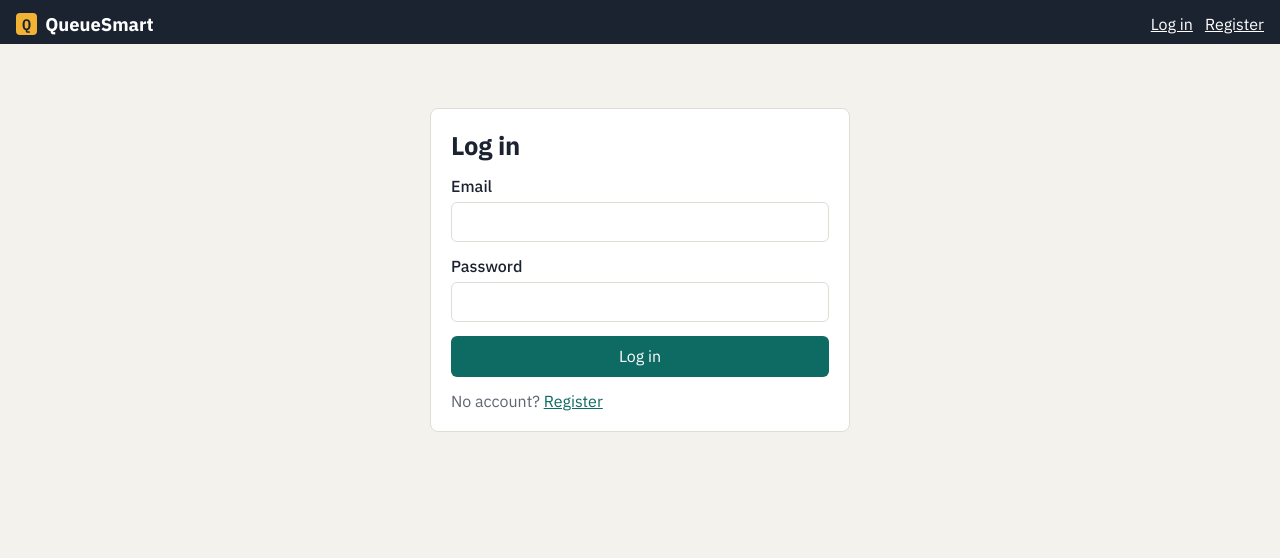
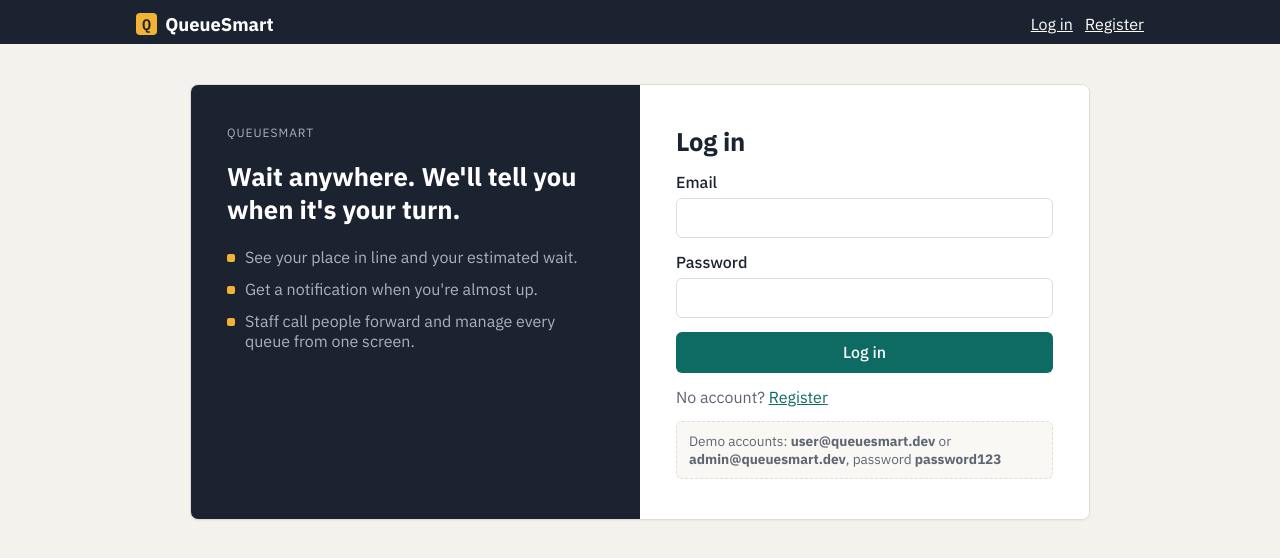
Before and after one commit to ninatra/COSC-4353, a React (Vite) app in the folder client/: page /login in a window 1280 px wide. Shown: the top 558 px of the page. Built offline with nearby package versions, Linux system fonts and the light colour scheme.

Commit message:
Polish UI layout, auth pages and tables
- Align header with page content
- Two-panel login and registration with demo account hint
- Styled table headers, row hover, no-wrap cells on phones
- Simpler admin row actions and a clearer queue management header
- Consistent spacing, subtle card depth

```diff
--- /dev/null
+++ b/client/src/components/AuthLayout.jsx
@@ -0,0 +1,23 @@
+const POINTS = [
+  'See your place in line and your estimated wait.',
+  "Get a notification when you're almost up.",
+  'Staff call people forward and manage every queue from one screen.',
+];
+
+// Two-panel frame for the login and registration forms.
+export default function AuthLayout({ children }) {
+  return (
+    <div className="auth-layout">
+      <aside className="auth-aside">
+        <span className="board-label">QueueSmart</span>
+        <h2>Wait anywhere. We'll tell you when it's your turn.</h2>
+        <ul className="auth-points">
+          {POINTS.map((point) => (
+            <li key={point}>{point}</li>
+          ))}
+        </ul>
+      </aside>
+      {children}
+    </div>
+  );
+}
--- a/client/src/components/NavBar.jsx
+++ b/client/src/components/NavBar.jsx
@@ -22,6 +22,7 @@ export default function NavBar() {
 
   return (
     <header className="nav">
+      <div className="nav-inner">
         <div className="nav-top">
           <Link to={user ? homePath(user) : '/login'} className="brand">
             <span className="brand-mark" aria-hidden="true">Q</span>
@@ -53,6 +54,7 @@ export default function NavBar() {
             ))}
           </nav>
         )}
+      </div>
     </header>
   );
 }
--- a/client/src/index.css
+++ b/client/src/index.css
@@ -19,6 +19,9 @@
   --success-soft: #e6f2e7;
   --warning: #945400;
   --warning-soft: #fcefd9;
+  --surface-muted: #faf8f4;
+  --shadow: 0 1px 2px rgba(27, 34, 48, 0.05);
+  --page-width: 1040px;
   --mono: 'IBM Plex Mono', ui-monospace, Menlo, monospace;
   font-family: 'IBM Plex Sans', system-ui, -apple-system, 'Segoe UI', sans-serif;
   color: var(--text);
@@ -34,11 +37,11 @@ p { margin: 0; }
 
 /* ---------- Layout ---------- */
 
-.container { max-width: 1040px; margin: 0 auto; padding: 24px 16px 48px; }
+.container { max-width: var(--page-width); margin: 0 auto; padding: 32px 16px 64px; }
 .center { text-align: center; }
-.stack { display: flex; flex-direction: column; gap: 16px; }
+.stack { display: flex; flex-direction: column; gap: 20px; }
 .grid { display: grid; gap: 16px; }
-.grid.two { grid-template-columns: repeat(auto-fit, minmax(300px, 1fr)); }
+.grid.two { grid-template-columns: repeat(auto-fit, minmax(300px, 1fr)); align-items: start; }
 .join-layout { grid-template-columns: minmax(260px, 1fr) 2fr; align-items: start; }
 .page-header { display: flex; justify-content: space-between; align-items: flex-end; gap: 12px; flex-wrap: wrap; }
 
@@ -47,12 +50,14 @@ p { margin: 0; }
   border: 1px solid var(--border);
   border-radius: 8px;
   padding: 20px;
+  box-shadow: var(--shadow);
 }
 .card-header { display: flex; justify-content: space-between; align-items: center; gap: 8px; margin-bottom: 12px; }
 
 /* ---------- Navigation ---------- */
 
 .nav { background: var(--ink); color: white; padding: 0 16px; }
+.nav-inner { max-width: calc(var(--page-width) - 32px); margin: 0 auto; }
 .nav-top { display: flex; justify-content: space-between; align-items: center; gap: 12px; padding: 12px 0 8px; }
 .brand { font-weight: 700; font-size: 1.15rem; text-decoration: none; color: white; display: flex; align-items: center; gap: 8px; }
 .brand-mark {
@@ -68,7 +73,7 @@ p { margin: 0; }
 .nav .badge { background: transparent; color: var(--ink-muted); border-color: rgba(255, 255, 255, 0.25); }
 .nav button.secondary { color: white; border-color: rgba(255, 255, 255, 0.3); }
 .nav button.secondary:hover { background: rgba(255, 255, 255, 0.1); }
-.nav-links { display: flex; gap: 4px; overflow-x: auto; }
+.nav-links { display: flex; gap: 4px; overflow-x: auto; margin-left: -12px; }
 .nav-links a {
   padding: 8px 12px 10px;
   text-decoration: none;
@@ -86,7 +91,8 @@ p { margin: 0; }
 .field { display: flex; flex-direction: column; gap: 6px; }
 label { display: flex; flex-direction: column; gap: 6px; font-weight: 500; }
 .field label { display: block; }
-.inline-label { flex-direction: row; align-items: center; gap: 8px; margin-top: 8px; }
+.inline-label { flex-direction: row; align-items: center; gap: 8px; }
+.visually-hidden { position: absolute; width: 1px; height: 1px; overflow: hidden; clip: rect(0 0 0 0); white-space: nowrap; }
 input, select, textarea {
   font: inherit;
   padding: 9px 10px;
@@ -97,6 +103,34 @@ input, select, textarea {
 }
 input[aria-invalid='true'], textarea[aria-invalid='true'] { border-color: var(--error); }
 .field-error { color: var(--error); font-size: 0.85rem; margin: 0; }
+
+/* ---------- Login / registration ---------- */
+
+.auth-layout {
+  display: grid;
+  grid-template-columns: 1fr 1fr;
+  max-width: 900px;
+  margin: 8px auto;
+  background: var(--surface);
+  border: 1px solid var(--border);
+  border-radius: 8px;
+  overflow: hidden;
+  box-shadow: var(--shadow);
+}
+.auth-aside {
+  background: var(--ink);
+  color: white;
+  padding: 40px 36px;
+  display: flex;
+  flex-direction: column;
+  gap: 20px;
+}
+.auth-aside h2 { font-size: 1.6rem; line-height: 1.3; }
+.auth-points { list-style: none; margin: 0; padding: 0; display: flex; flex-direction: column; gap: 12px; color: var(--ink-muted); }
+.auth-points li { display: flex; gap: 10px; }
+.auth-points li::before { content: ''; flex: none; width: 8px; height: 8px; margin-top: 7px; background: var(--accent); border-radius: 2px; }
+.auth-layout .auth-card { margin: 0; max-width: none; border: none; border-radius: 0; box-shadow: none; padding: 40px 36px; }
+.demo-hint { font-size: 0.85rem; color: var(--muted); background: var(--surface-muted); border: 1px dashed var(--border); border-radius: 6px; padding: 10px 12px; }
 
 /* ---------- Buttons ---------- */
 
@@ -115,6 +149,7 @@ button, .button {
   text-decoration: none;
   text-align: center;
   line-height: 1.2;
+  font-weight: 500;
 }
 button:hover, .button:hover { background: var(--primary-hover); }
 button:disabled { opacity: 0.5; cursor: default; }
@@ -170,7 +205,21 @@ button.small, .button.small { padding: 6px 10px; font-size: 0.85rem; }
 .table-wrap { overflow-x: auto; }
 table { width: 100%; border-collapse: collapse; font-variant-numeric: tabular-nums; }
 th, td { text-align: left; padding: 10px 8px; border-top: 1px solid var(--border); vertical-align: middle; }
-th { font-size: 0.8rem; color: var(--muted); font-weight: 600; border-top: none; }
+th {
+  font-size: 0.72rem;
+  text-transform: uppercase;
+  letter-spacing: 0.05em;
+  color: var(--muted);
+  font-weight: 600;
+  border-top: none;
+  background: var(--surface-muted);
+}
+tbody tr:hover { background: var(--surface-muted); }
+.table-wrap th, .table-wrap td { white-space: nowrap; }
+.table-wrap .button-row { flex-wrap: nowrap; }
+.card > .table-wrap { margin: 0 -20px -20px; }
+.card > .table-wrap th:first-child, .card > .table-wrap td:first-child { padding-left: 20px; }
+.card > .table-wrap th:last-child, .card > .table-wrap td:last-child { padding-right: 20px; }
 
 .summary {
   list-style: none;
@@ -349,6 +398,11 @@ button.accent:disabled:hover { background: var(--accent); }
 
 @media (max-width: 700px) {
   .join-layout { grid-template-columns: 1fr; }
+  .auth-layout { grid-template-columns: 1fr; }
+  .auth-aside { padding: 24px 20px; gap: 8px; }
+  .auth-aside h2 { font-size: 1.25rem; }
+  .auth-points { display: none; }
+  .auth-layout .auth-card { padding: 24px 20px; }
   .ticket { grid-template-columns: 1fr; }
   .ticket-stub { flex-direction: row; justify-content: space-between; padding: 14px 20px; border-right: none; border-bottom: 2px dashed rgba(255, 255, 255, 0.35); }
   .ticket-stub::before, .ticket-stub::after { display: none; }
--- a/client/src/pages/AdminDashboard.jsx
+++ b/client/src/pages/AdminDashboard.jsx
@@ -85,16 +85,16 @@ export default function AdminDashboard() {
                   <td>{formatWait(waitForNewArrival(state, service.id))}</td>
                   <td>
                     <div className="button-row">
+                      <Link className="button secondary small" to={`/admin/queues/${service.id}`}>
+                        Manage queue
+                      </Link>
                       <button
                         className={service.isOpen ? 'secondary small' : 'small'}
                         onClick={() => setServiceOpen(service.id, !service.isOpen)}
                       >
-                        {service.isOpen ? 'Close queue' : 'Open queue'}
+                        {service.isOpen ? 'Close' : 'Open'}
                       </button>
-                      <Link className="button secondary small" to={`/admin/queues/${service.id}`}>
-                        Manage queue
-                      </Link>
-                      <Link className="button secondary small" to={`/admin/services?edit=${service.id}`}>
+                      <Link className="small" to={`/admin/services?edit=${service.id}`}>
                         Edit
                       </Link>
                     </div>
--- a/client/src/pages/Login.jsx
+++ b/client/src/pages/Login.jsx
@@ -1,6 +1,7 @@
 import { useState } from 'react';
 import { Link, Navigate, useNavigate } from 'react-router-dom';
 import { useAuth } from '../AuthContext.jsx';
+import AuthLayout from '../components/AuthLayout.jsx';
 import FormField, { errorProps } from '../components/FormField.jsx';
 import { homePath } from '../components/ProtectedRoute.jsx';
 import { validateLogin } from '../utils/validation.js';
@@ -39,6 +40,7 @@ export default function Login() {
   }
 
   return (
+    <AuthLayout>
       <form className="card auth-card" onSubmit={handleSubmit} noValidate>
         <h1>Log in</h1>
         {serverError && <p className="error" role="alert">{serverError}</p>}
@@ -68,6 +70,11 @@ export default function Login() {
         <p className="muted">
           No account? <Link to="/register">Register</Link>
         </p>
+        <p className="demo-hint">
+          Demo accounts: <strong>user@queuesmart.dev</strong> or <strong>admin@queuesmart.dev</strong>,
+          password <strong>password123</strong>
+        </p>
       </form>
+    </AuthLayout>
   );
 }
--- a/client/src/pages/Register.jsx
+++ b/client/src/pages/Register.jsx
@@ -1,6 +1,7 @@
 import { useState } from 'react';
 import { Link, Navigate, useNavigate } from 'react-router-dom';
 import { useAuth } from '../AuthContext.jsx';
+import AuthLayout from '../components/AuthLayout.jsx';
 import FormField, { errorProps } from '../components/FormField.jsx';
 import { homePath } from '../components/ProtectedRoute.jsx';
 import { NAME_MAX, PASSWORD_MIN, validateRegister } from '../utils/validation.js';
@@ -47,6 +48,7 @@ export default function Register() {
   }
 
   return (
+    <AuthLayout>
       <form className="card auth-card" onSubmit={handleSubmit} noValidate>
         <h1>Create an account</h1>
         {serverError && <p className="error" role="alert">{serverError}</p>}
@@ -118,5 +120,6 @@ export default function Register() {
           Already registered? <Link to="/login">Log in</Link>
         </p>
       </form>
+    </AuthLayout>
   );
 }
```
Also changed, not shown: client/src/pages/QueueManagement.jsx (+12 -5 lines). Lines whose indentation alone changed are shown as unchanged.
